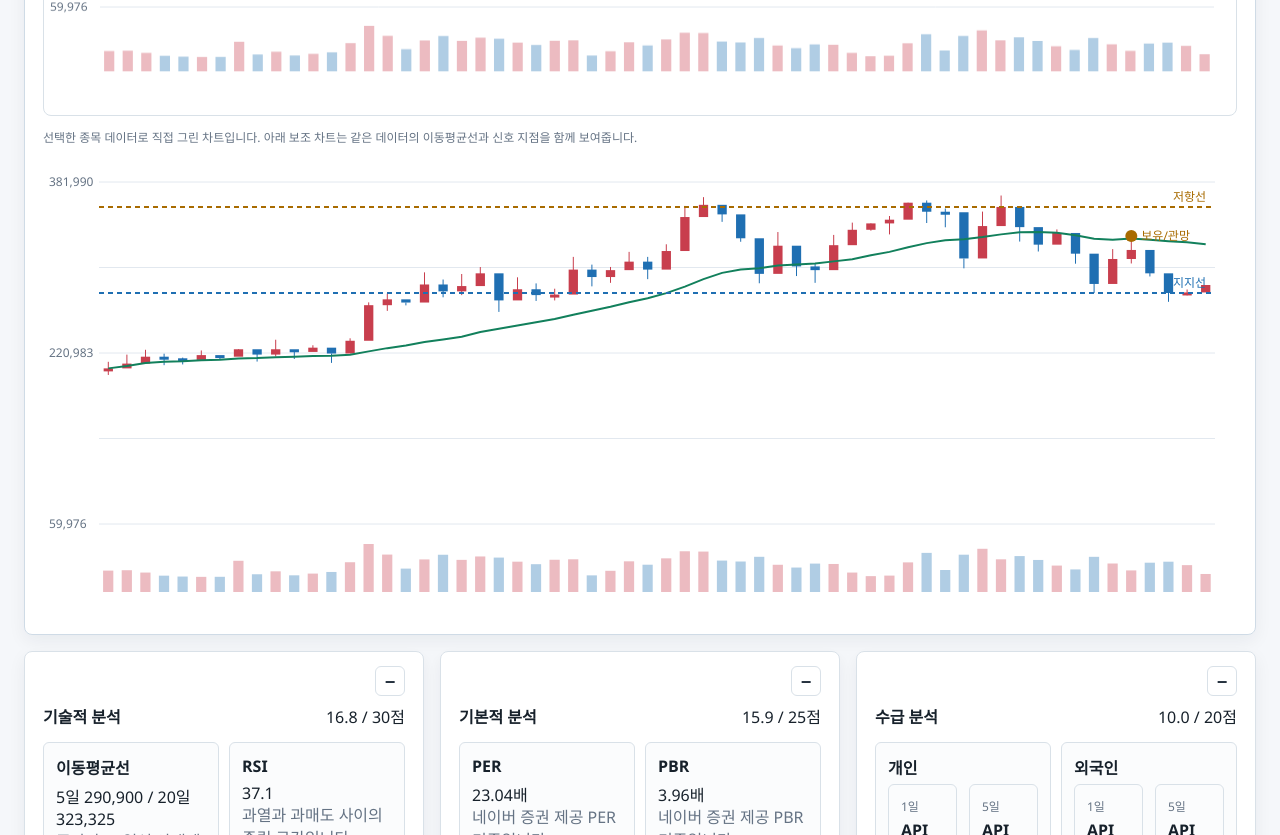
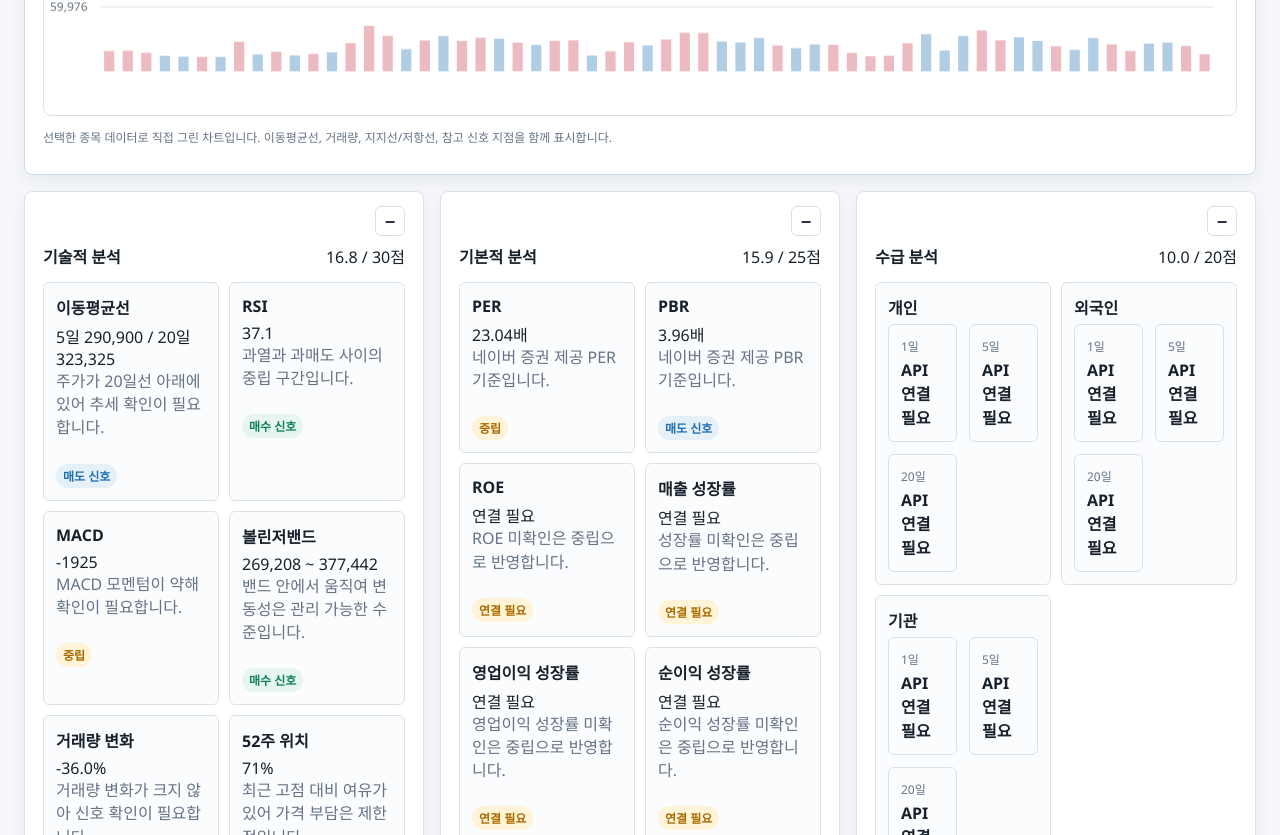
Before and after one commit to junolee1216/trading, a website: page index.html in a window 1280 px wide. Shown: the part 1100-1935 px from the top of the page. Drawn offline with Linux system fonts and the light colour scheme.

Commit message:
Remove duplicate stock chart

```diff
--- a/app.js
+++ b/app.js
@@ -617,7 +617,6 @@ function renderUnavailable(entry) {
   $("backtest-grid").innerHTML = ["테스트 기간", "누적 수익률", "최대 낙폭", "승률"].map((label) => `<div class="metric-card"><strong>${label}</strong><span>확장 기능에서 제공</span></div>`).join("");
   renderTradingViewChart(entry);
   drawUnavailableChart(entry, "tradingview-local-chart");
-  drawUnavailableChart(entry);
   requestAnimationFrame(layoutAnalysisMasonry);
 
   const watchButton = $("watch-button");
@@ -635,7 +634,6 @@ function renderDetailedStock(stock) {
   renderWatchlist();
   renderTradingViewChart(stock);
   drawChart(stock, analysis, "tradingview-local-chart");
-  drawChart(stock, analysis);
   setupCollapsiblePanels();
   requestAnimationFrame(layoutAnalysisMasonry);
 }
--- a/index.html
+++ b/index.html
@@ -107,8 +107,7 @@
               <span id="chart-selected-symbol" class="chart-selected-symbol"></span>
             </div>
             <div id="tradingview-chart" class="tradingview-chart"></div>
-            <p class="chart-source-note">선택한 종목 데이터로 직접 그린 차트입니다. 아래 보조 차트는 같은 데이터의 이동평균선과 신호 지점을 함께 보여줍니다.</p>
-            <canvas id="price-chart" class="local-price-chart" width="1100" height="460"></canvas>
+            <p class="chart-source-note">선택한 종목 데이터로 직접 그린 차트입니다. 이동평균선, 거래량, 지지선/저항선, 참고 신호 지점을 함께 표시합니다.</p>
           </article>
 
           <section class="analysis-masonry">
--- a/styles.css
+++ b/styles.css
@@ -524,7 +524,7 @@ dd {
 
 .chart-panel {
   margin-bottom: 16px;
-  min-height: 940px;
+  min-height: 690px;
 }
 
 .analysis-masonry {
```
